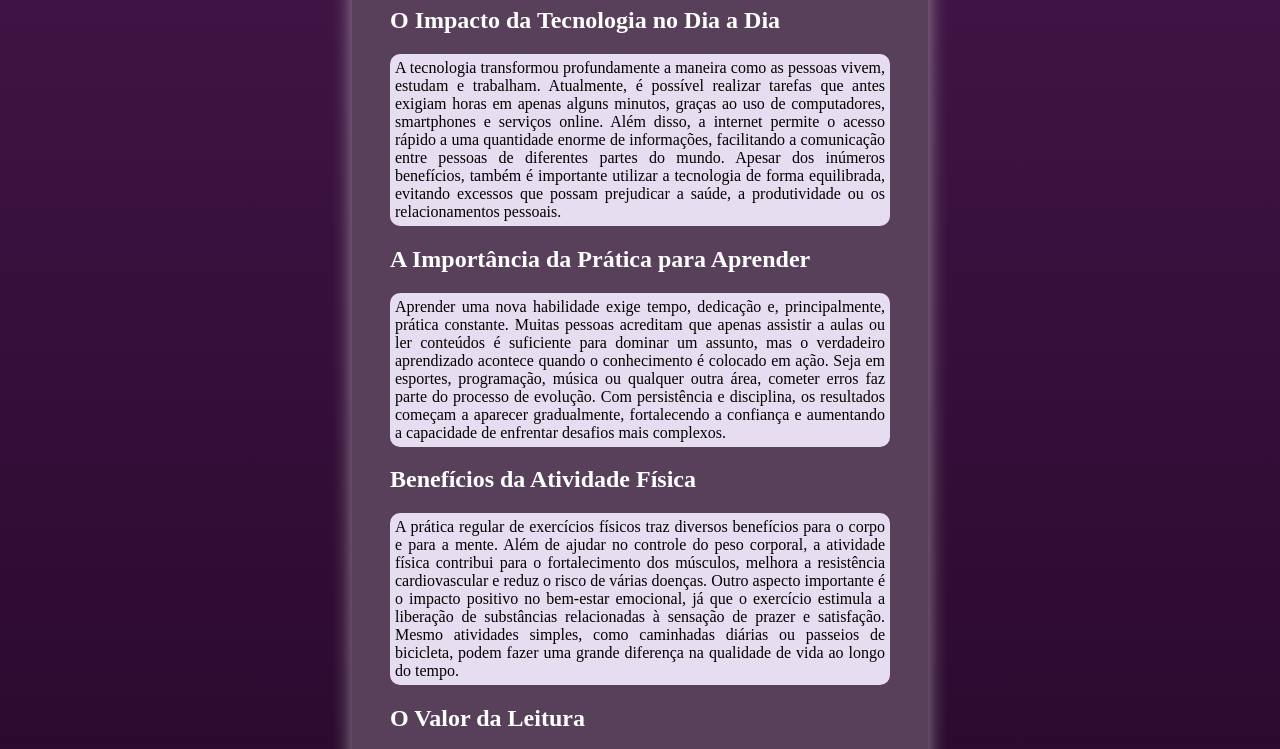
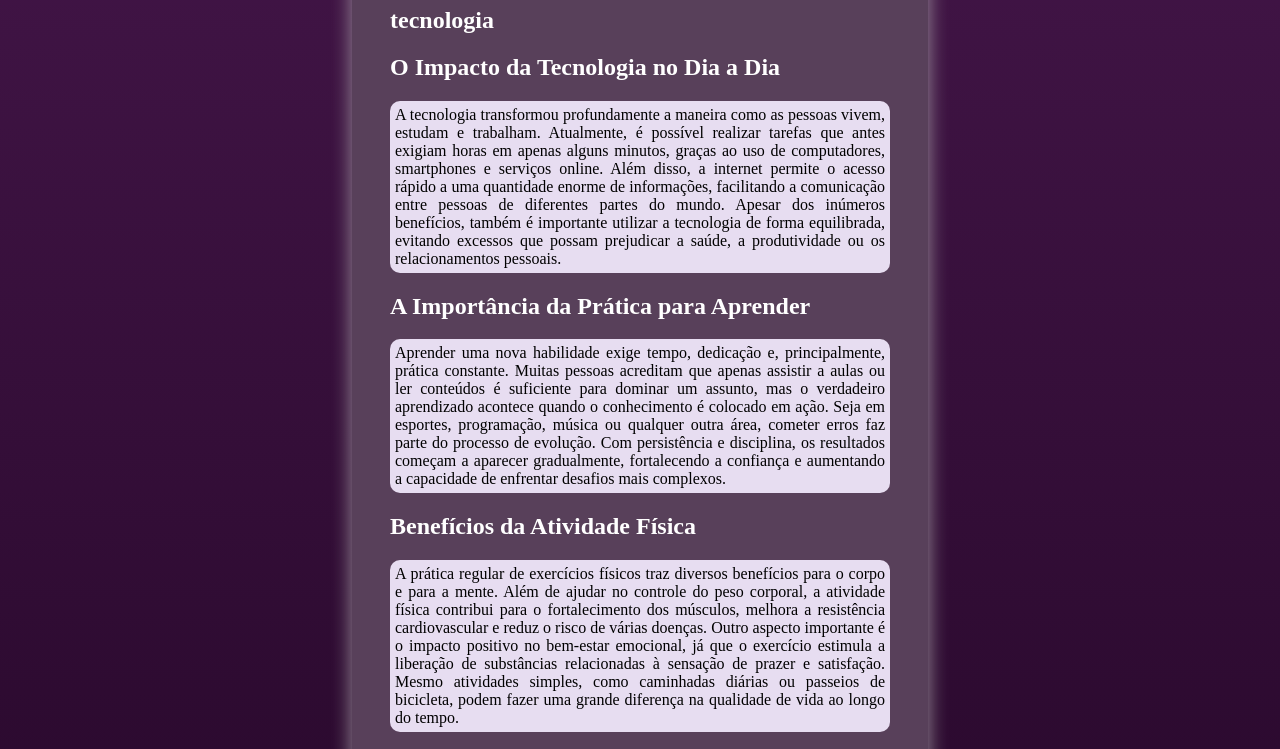
Before and after one commit to hugorocha-web/trabalhando-com-css-pc, a plain HTML site: page site com degrade de cores - Copia, melhor produzida/index.html in a window 1280 px wide. Shown: the part 119-868 px from the top of the page. Drawn offline with Linux system fonts and the light colour scheme.

Commit message:
Update index.html

```diff
--- a/site com degrade de cores - Copia, melhor produzida/index.html
+++ b/site com degrade de cores - Copia, melhor produzida/index.html
@@ -9,6 +9,7 @@
 <body>
     <main>
         <h1>Importancias.</h1>
+        <h2>tecnologia</h2>
         <h2>O Impacto da Tecnologia no Dia a Dia</h2>
         <p>
         A tecnologia transformou profundamente a maneira como as pessoas vivem, estudam e trabalham. Atualmente, é possível realizar tarefas que antes exigiam horas em apenas alguns minutos, graças ao uso de computadores, smartphones e serviços online. Além disso, a internet permite o acesso rápido a uma quantidade enorme de informações, facilitando a comunicação entre pessoas de diferentes partes do mundo. Apesar dos inúmeros benefícios, também é importante utilizar a tecnologia de forma equilibrada, evitando excessos que possam prejudicar a saúde, a produtividade ou os relacionamentos pessoais.
```
